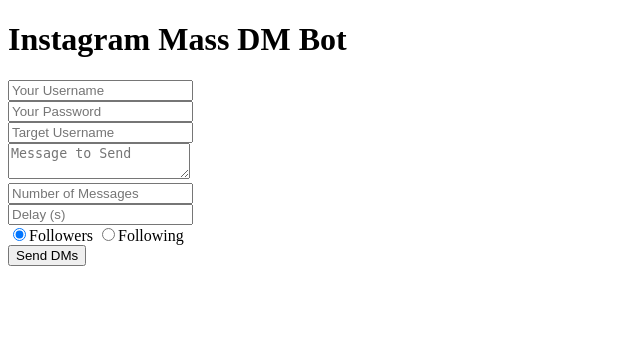
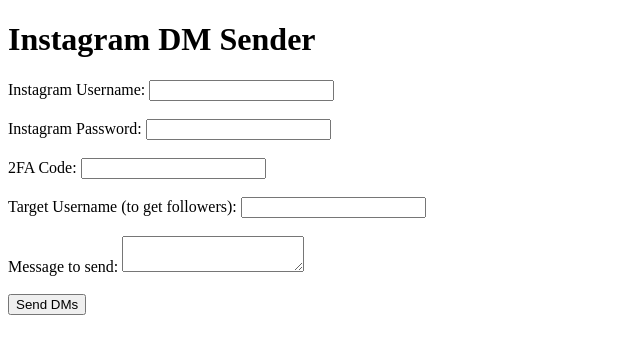
Before and after one commit to Soaicl-as/chat-2, a Python web app: template templates/index.html in a window 1280 px wide. Shown: the top 354 px of the page, without its empty margins (0-640 px from the left). Run offline with Jinja, Linux system fonts and the light colour scheme; the template is opened without the code that fills it, so the values that code supplies are empty.

Commit message:
Update index.html

```diff
--- a/templates/index.html
+++ b/templates/index.html
@@ -1,23 +1,29 @@
 <!DOCTYPE html>
-<html>
+<html lang="en">
 <head>
-  <title>Instagram Mass DM Bot</title>
+    <meta charset="UTF-8">
+    <meta name="viewport" content="width=device-width, initial-scale=1.0">
+    <title>Instagram DM Sender</title>
 </head>
 <body>
-  <h1>Instagram Mass DM Bot</h1>
-  <form method="POST">
-    <input name="username" placeholder="Your Username" required><br>
-    <input name="password" placeholder="Your Password" type="password" required><br>
-    <input name="target_user" placeholder="Target Username" required><br>
-    <textarea name="message" placeholder="Message to Send" required></textarea><br>
-    <input name="limit" type="number" placeholder="Number of Messages" min="1" required><br>
-    <input name="delay" type="number" step="0.1" placeholder="Delay (s)" min="0.1" required><br>
-    <label><input type="radio" name="mode" value="followers" checked>Followers</label>
-    <label><input type="radio" name="mode" value="following">Following</label><br>
-    <button type="submit">Send DMs</button>
-  </form>
-  {% if response %}
-    <p>{{ response }}</p>
-  {% endif %}
+    <h1>Instagram DM Sender</h1>
+    <form action="/send_dms" method="POST">
+        <label for="username">Instagram Username:</label>
+        <input type="text" id="username" name="username" required><br><br>
+
+        <label for="password">Instagram Password:</label>
+        <input type="password" id="password" name="password" required><br><br>
+
+        <label for="two_factor_code">2FA Code:</label>
+        <input type="text" id="two_factor_code" name="two_factor_code"><br><br>
+
+        <label for="target_username">Target Username (to get followers):</label>
+        <input type="text" id="target_username" name="target_username" required><br><br>
+
+        <label for="message">Message to send:</label>
+        <textarea id="message" name="message" required></textarea><br><br>
+
+        <button type="submit">Send DMs</button>
+    </form>
 </body>
 </html>
```
